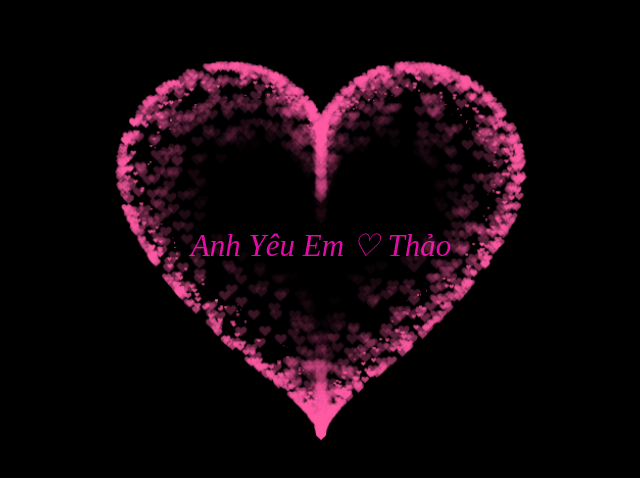
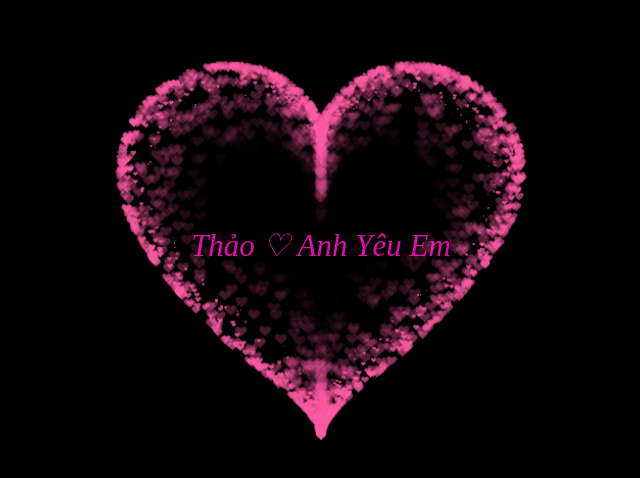
Before and after one commit to xuyen1508/thao2308, a plain HTML site: page index.html in a window 1280 px wide. Shown: the part 152-630 px from the top of the page, without its empty margins (319-959 px from the left). Drawn offline with Linux system fonts and the light colour scheme.

Commit message:
Update index.html

```diff
--- a/index.html
+++ b/index.html
@@ -331,6 +331,6 @@ var ParticlePool = (function() {
         align-items: center;
         justify-content: center;
         margin-bottom: 5px;
-        text-align: center;">Anh Yêu Em &#9825; Thảo</div>
+        text-align: center;">Thảo &#9825; Anh Yêu Em</div>
  </BODY>
 </HTML>
```
